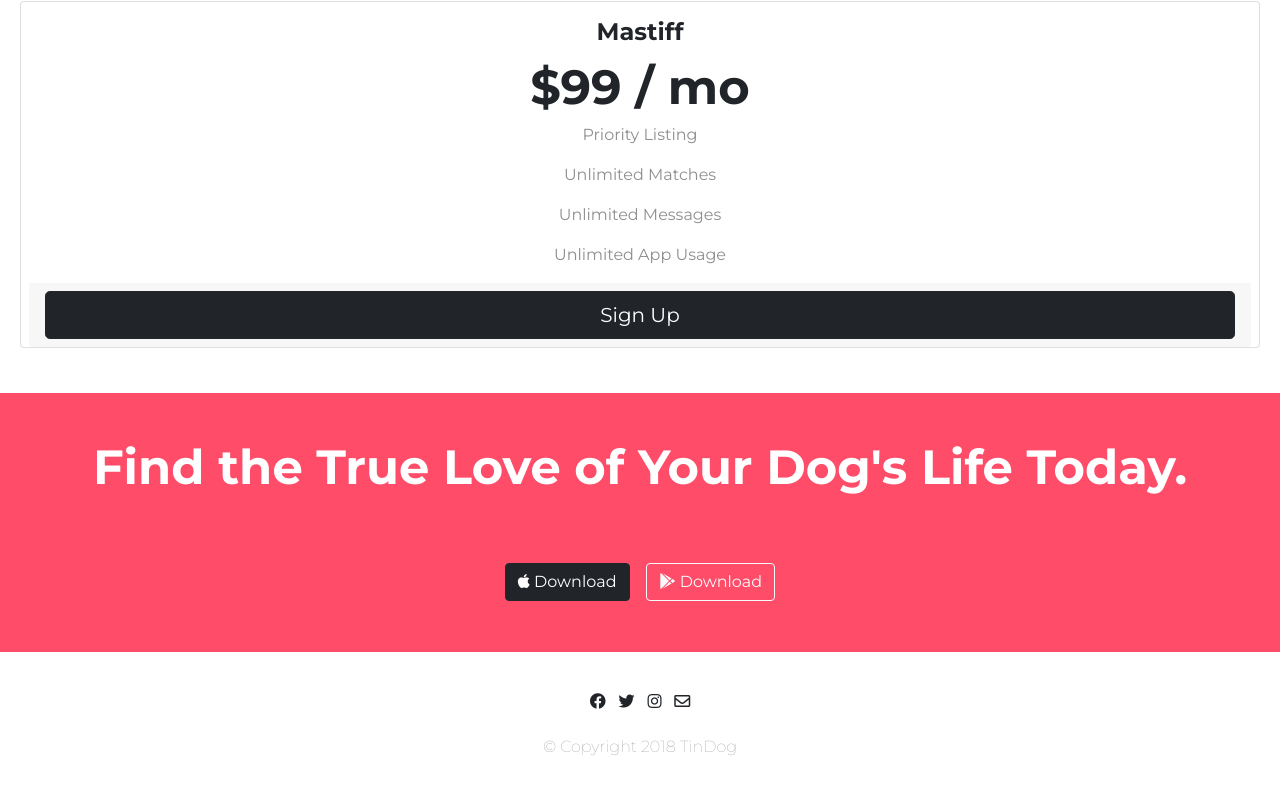
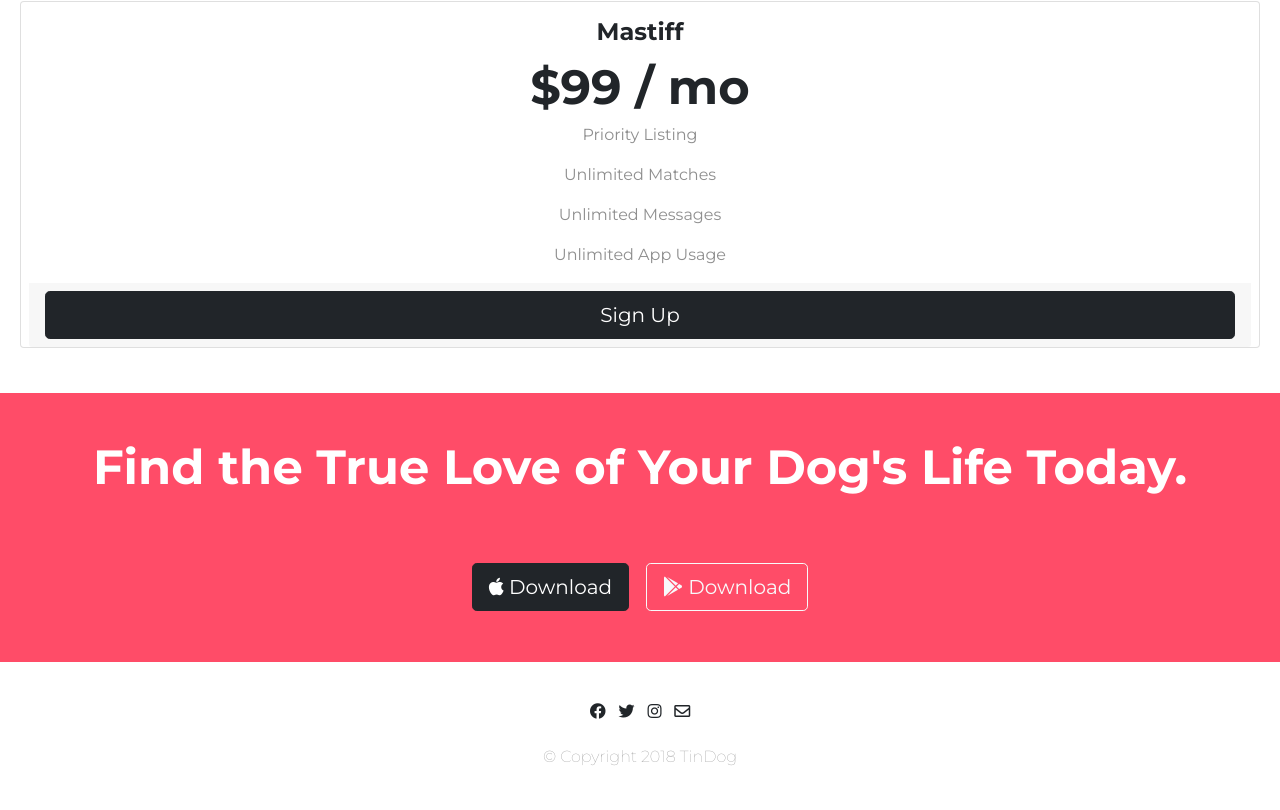
Before and after one commit to liamjohnrodgers/TinDog, a plain HTML site: page index.html in a window 1280 px wide. Shown: the part 2193-3003 px from the top of the page. Drawn offline with nearby package versions, Linux system fonts and the light colour scheme.

Commit message:
Add files via upload

```diff
--- a/index.html
+++ b/index.html
@@ -186,8 +186,8 @@
   <section id="cta">
 
     <h2 class="footerHeading">Find the True Love of Your Dog's Life Today.</h2>
-        <button class="footer-btn btn btn-md btn-dark" type="button" name="download"><i class="fab fa-apple"></i> Download</button>
-        <button class="footer-btn btn btn-md btn-outline-light" type="button" name="download"><i class="fab fa-google-play"></i> Download</button>
+        <button class="footer-btn btn btn-lg btn-dark" type="button" name="download"><i class="fab fa-apple"></i> Download</button>
+        <button class="footer-btn btn btn-lg btn-outline-light" type="button" name="download"><i class="fab fa-google-play"></i> Download</button>
 
   </section>
 
```
